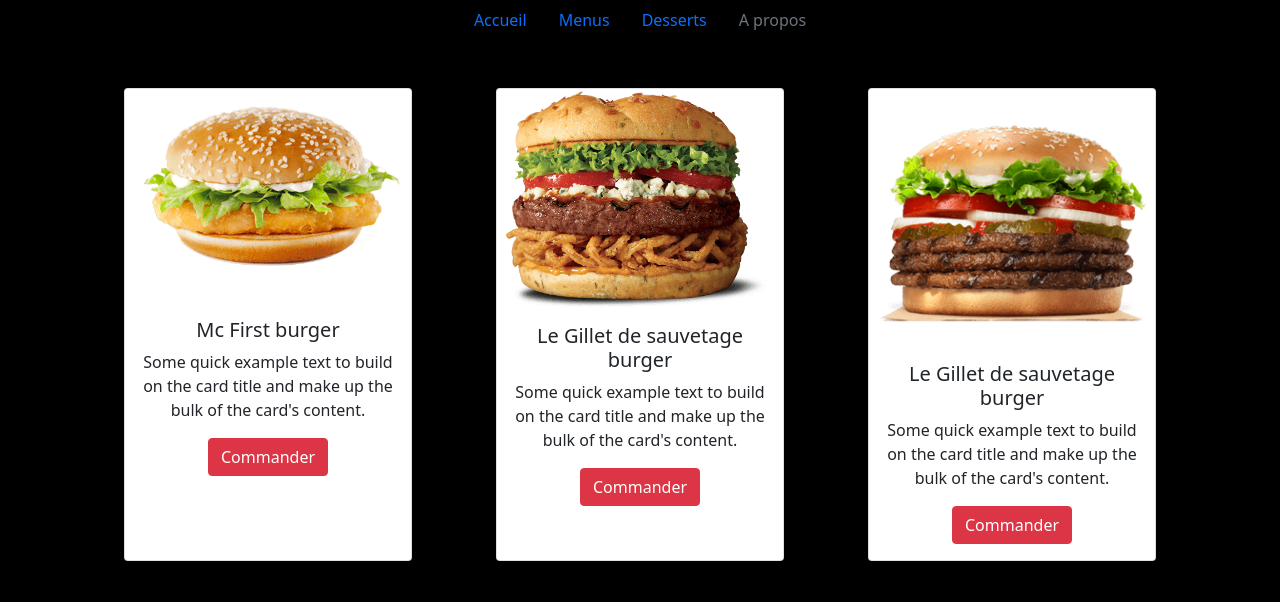
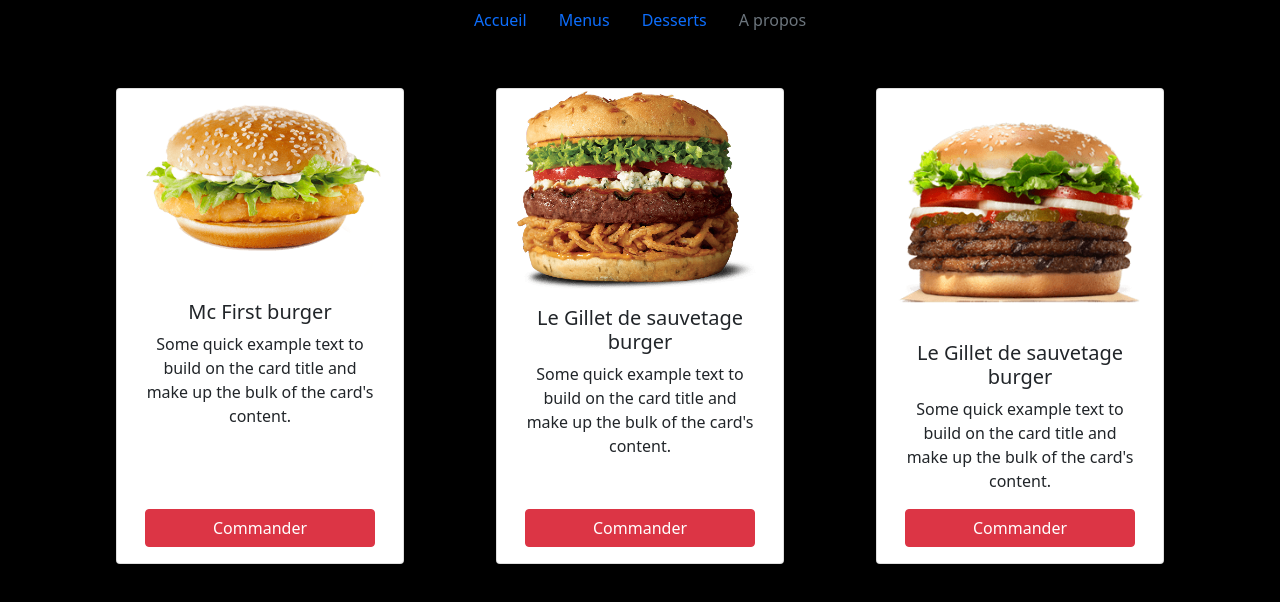
Before and after one commit to HoarauIdriss/Test-site-burger-, a plain HTML site: page Index.html in a window 1280 px wide. Drawn offline with nearby package versions, Linux system fonts and the light colour scheme.

Commit message:
Mise à jour - Bouton aligner

```diff
--- a/Index.html
+++ b/Index.html
@@ -32,14 +32,15 @@
 <body>
 
 <!--Mes cartes / cards-->
-    <div class="container mt-5 d-flex justify-content-around text-center">
+    <div class="container ">
+        <div class="row mt-5 d-flex justify-content-around text-center">
         <div class="card" style="width: 18rem;">
             <img src="img/burger1.png" class="card-img-top" alt="...">
-            <div class="card-body">
+            <div class="card-body d-flex flex-column">
               <h5 class="card-title">Mc First burger</h5>
               <p class="card-text">Some quick example text to build on the card title and make up the bulk of the card's content.</p>
               <!-- Modal / Button -->
-<button type="button" class="btn btn-danger" data-bs-toggle="modal" data-bs-target="#exampleModal">
+<button type="button" class="btn mt-auto btn-danger" data-bs-toggle="modal" data-bs-target="#exampleModal">
     Commander
     </button>
 
@@ -67,11 +68,11 @@
         <!--card -->
         <div class="card" style="width: 18rem;">
             <img src="img/burger2.png" class="card-img-top" alt="...">
-            <div class="card-body">
+            <div class="card-body d-flex flex-column">
               <h5 class="card-title">Le Gillet de sauvetage burger</h5>
               <p class="card-text">Some quick example text to build on the card title and make up the bulk of the card's content.</p>
               <!-- Modal / Button -->
-<button type="button" class="btn btn-danger" data-bs-toggle="modal" data-bs-target="#exampleModal">
+<button type="button" class="btn mt-auto btn-danger" data-bs-toggle="modal" data-bs-target="#exampleModal">
     Commander
     </button>
 
@@ -100,12 +101,12 @@
 
         <!--card -->
         <div class="card" style="width: 18rem;">
-            <img src="img/burger3.png" class="card-img-top" alt="...">
-            <div class="card-body">
+            <img src="img/burger3.png" class="card-img-top h-47" alt="...">
+            <div class="card-body d-flex flex-column">
               <h5 class="card-title">Le Gillet de sauvetage burger</h5>
               <p class="card-text">Some quick example text to build on the card title and make up the bulk of the card's content.</p>
               <!-- Modal / Button -->
-<button type="button" class="btn btn-danger" data-bs-toggle="modal" data-bs-target="#exampleModal">
+<button type="button" class="btn mt-auto btn-danger" data-bs-toggle="modal" data-bs-target="#exampleModal">
     Commander
     </button>
 
@@ -129,6 +130,7 @@
     </div>
 </div>
 </div>
+</div>
 
 </div>
   <!-- Modal / Button -->
```
Also changed, not shown: indexmenus.html (+8 -6 lines).
